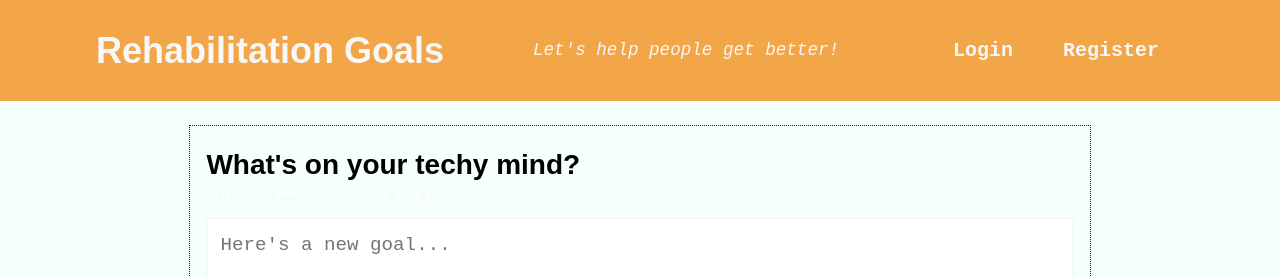
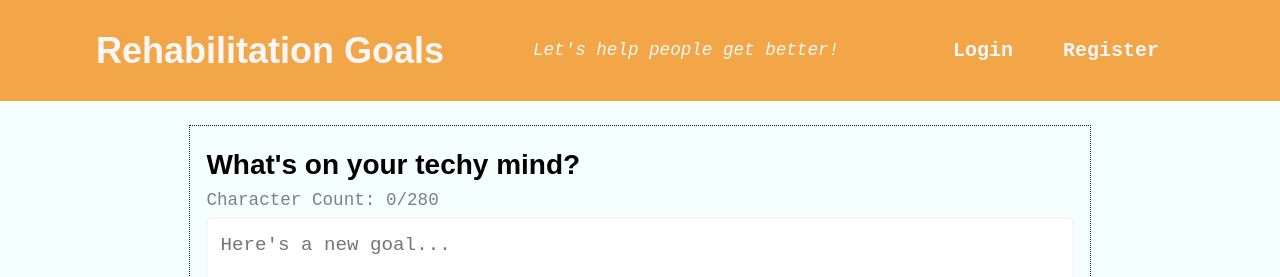
Before and after one commit to themanwiththeplan-eng/rehabilitation-goals, a React (Create React App) app in the folder client/: page / in a window 1280 px wide. Shown: the top 277 px of the page. Built offline with nearby package versions, Linux system fonts and the light colour scheme; no server answers.

Commit message:
last update

```diff
--- a/client/src/components/GoalForm/index.js
+++ b/client/src/components/GoalForm/index.js
@@ -43,8 +43,7 @@ const GoalForm = () => {
         username: '',
       })
 
-      window.location.assign('/profile');
-
+      window.location.assign('/profile')
     } catch (err) {
       console.error(err)
     }
@@ -63,12 +62,13 @@ const GoalForm = () => {
 
   return (
     <div>
-      <h3 class='Goalquestion'>What's on your techy mind?</h3>
+      <h3 class="Goalquestion">What's on your techy mind?</h3>
 
       <p
         className={`m-0 ${
           characterCount === 280 || error ? 'text-danger' : ''
         }`}
+        style={{ color: 'grey' }}
       >
         Character Count: {characterCount}/280
         {error && <span className="ml-2">Something went wrong...</span>}
```
Also changed, not shown: 1 other file (tests, documents, lock files or other folders).
